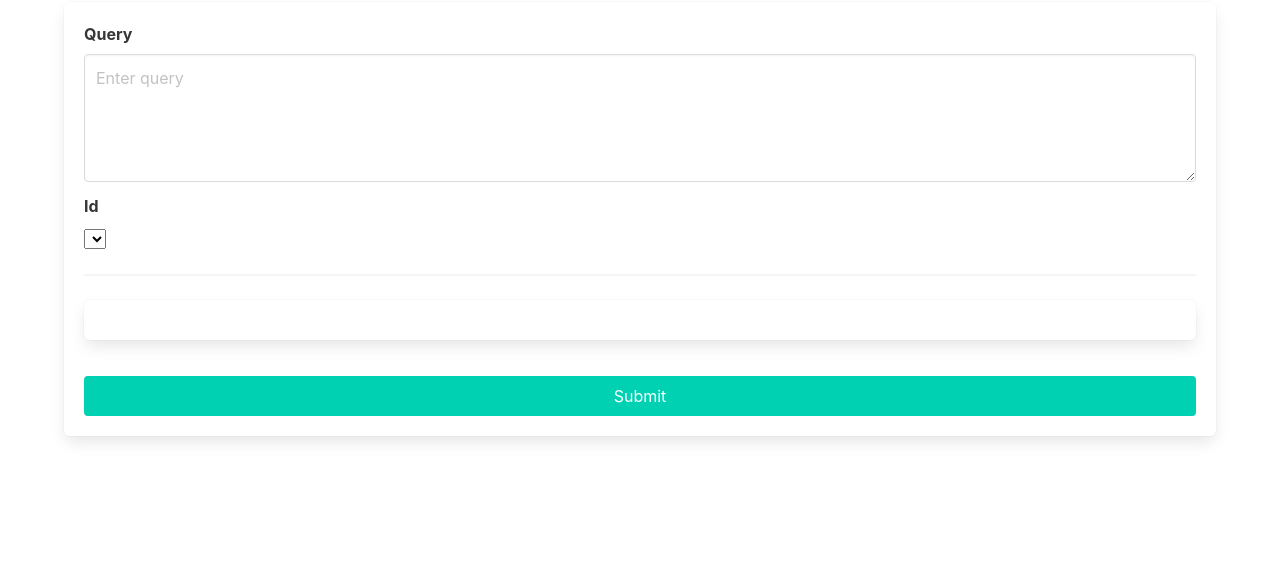
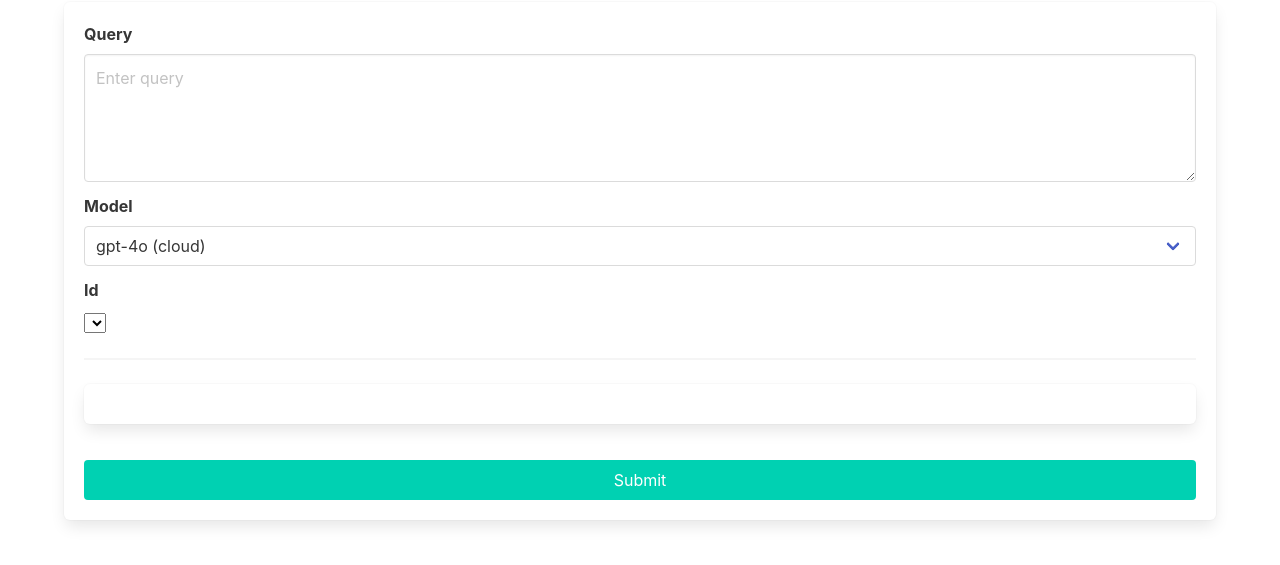
Before and after one commit to pnd-andrei/SmartResume, a Django app: template resumecentral/src/api/templates/enhance/list.html in a window 1280 px wide. Shown: the part 162-727 px from the top of the page. Run offline with Django 5.2, Linux system fonts and the light colour scheme; the template is opened without the code that fills it, so the values that code supplies are empty.

Commit message:
push update

```diff
--- a/resumecentral/src/api/templates/enhance/list.html
+++ b/resumecentral/src/api/templates/enhance/list.html
@@ -24,8 +24,21 @@
                         </div>
                     </div>
 
+
                     <div class="field">
-                        <label class="label" for="sample_size">Id</label>
+                        <label class="label" for="model">Model</label>
+                        <div class="control">
+                            <div class="select is-fullwidth">
+                                <select id="model" name="model">
+                                    <option value="ChatGPT">gpt-4o (cloud)</option>
+                                    <option value="LocalOllama">llama3.1 (local)</option>
+                                </select>
+                            </div>
+                        </div>
+                    </div>
+
+                    <div class="field">
+                        <label class="label" for="id">Id</label>
                         <div class="control">
                             <select id="select_entry" name="id" onchange="render_content()">
                                 {% for id, content, description in entries %}
@@ -48,12 +61,11 @@
                             <button class="button is-primary is-fullwidth" type="submit">Submit</button>
                         </div>
                     </div>
+
                 </div>
             </form>
         </div>
     </section>
-    <link rel="import" href="http://stackoverflow.com">
-
     <script>
         document.body.onload = () => {
             render_content();
@@ -68,8 +80,8 @@
             const selected_id = select_entry.options[select_entry.selectedIndex].value;
             const text_desc = select_entry.options[select_entry.selectedIndex].text;
 
-            resume_url = "http://localhost:8000/resumes/id=" + selected_id;
-            pdf_url = "http://localhost:8000/static" + selected_url;
+            resume_url = "/resumes/id=" + selected_id;
+            pdf_url = "/static" + selected_url;
 
             document.getElementById("dynamic").innerHTML =
                 `
@@ -79,7 +91,6 @@
                     <br>
                     <embed width="600px" height="600px" id="dynamic_embed" src=${pdf_url} type="">
                 `
-
         }
     </script>
 </body>
--- a/resumecentral/src/api/templates/search/dashboard.html
+++ b/resumecentral/src/api/templates/search/dashboard.html
@@ -36,7 +36,7 @@
             <p>This features could result in unpredictable behaviour, use them with caution.</p>
             <div style="display: flex; justify-content: space-between;" class="notification">
               <div style="margin:auto;" class="field">
-                <label class="label" for="chunk_size">Chunk Size (Permisivity)</label>
+                <label class="label" for="chunk_size">Chunk Size (Permissiveness)</label>
                 <input class="slider is-primary" type="range" min="1" max="4" value="4" name="slider">
               </div>
 
--- a/resumecentral/src/api/views/enhance/detail.py
+++ b/resumecentral/src/api/views/enhance/detail.py
@@ -2,6 +2,7 @@ from rest_framework import status
 from rest_framework.permissions import IsAdminUser
 from rest_framework.response import Response
 from rest_framework.views import APIView
+from resumecentral.src.sem_kernel.service_settings import ServiceSettings
 
 
 class EnhanceResumeApiView(APIView):
@@ -13,7 +14,6 @@ class EnhanceResumeApiView(APIView):
         """
         description = request.GET.get("description")
         resume_id = request.GET.get("resume_id")
-
         print(description)
         print(resume_id)
 
--- a/resumecentral/src/api/views/resume/smart_detail.py
+++ b/resumecentral/src/api/views/resume/smart_detail.py
@@ -8,6 +8,8 @@ from resumecentral.src.controllers.ai_enhance import AIEnhance
 import asyncio
 import importlib.util
 import os
+
+from sem_kernel.service_settings import ServiceSettings
 
 
 def import_object_from_file(file_path, object_name):
@@ -51,6 +53,8 @@ class IndividualSmartResumeApiView(APIView):
         query = request.GET.get("description")
         id = request.GET.get("id")
 
+        model = request.GET.get("model")
+
         res = []
 
         for resume in resumes:
@@ -61,7 +65,7 @@ class IndividualSmartResumeApiView(APIView):
 
         dictx = asyncio.run(
             AIEnhance.enhance_cv(
-                retrieved_docs=retrieved_docs, id=int(id), given_query=query
+                retrieved_docs=retrieved_docs, id=int(id), given_query=query, model=model
             )
         )
 
--- a/resumecentral/src/chroma/database.py
+++ b/resumecentral/src/chroma/database.py
@@ -1,3 +1,4 @@
+
 import os
 import re
 from typing import Any, Optional
--- a/resumecentral/src/config/urls.py
+++ b/resumecentral/src/config/urls.py
@@ -39,5 +39,5 @@ urlpatterns = [
 
 urlpatterns += static(settings.STATIC_URL, document_root=settings.STATIC_ROOT)
 
-handler403 = "api.views.error.error_403"
-handler500 = "api.views.error.error_500"
+#handler403 = "api.views.error.error_403"
+#handler500 = "api.views.error.error_500"
--- a/resumecentral/src/controllers/ai_enhance.py
+++ b/resumecentral/src/controllers/ai_enhance.py
@@ -160,6 +160,7 @@ class AIEnhance:
         )
 
         seniority_level_json_string = str(seniority_level)
+        seniority_level_python = []
 
         try:
             seniority_level_json = AIEnhance.delete_first_and_last_line(
@@ -518,7 +519,7 @@ class AIEnhance:
         return employee_certification_python
 
     @staticmethod
-    async def enhance_cv(retrieved_docs: list[Document], id: int, given_query: str):
+    async def enhance_cv(retrieved_docs: list[Document], id: int, given_query: str, model=None):
         # Get the variables from the .env file
         dotenv_path = os.path.join(
             os.path.dirname(__file__), "..", "sem_kernel", ".env"
@@ -529,7 +530,7 @@ class AIEnhance:
 
         kernel.setup_logging()
         kernel_instance = kernel.initialize_kernel()
-        selected_service = kernel.select_ai_service()
+        selected_service = kernel.select_ai_service(model=model)
         # print(f"Using service type: {selected_service}")
 
         # Remove all services so that this cell can be re-run without restarting the kernel
--- a/resumecentral/src/sem_kernel/service_settings.py
+++ b/resumecentral/src/sem_kernel/service_settings.py
@@ -1,7 +1,7 @@
 from semantic_kernel.kernel_pydantic import KernelBaseSettings
 
 
-class ServiceSettings(KernelBaseSettings):
+class ServiceSettings:
     """
     The Learn Resources Service Settings.
 
@@ -16,4 +16,4 @@ class ServiceSettings(KernelBaseSettings):
             If not provided, defaults to "AzureOpenAI".
     """
 
-    global_llm_service: str | None = "ollama"
+    global_llm_service: str | None = "openai"
```
Also changed, not shown: resumecentral/src/sem_kernel/kernel.py (+23 -10 lines).
